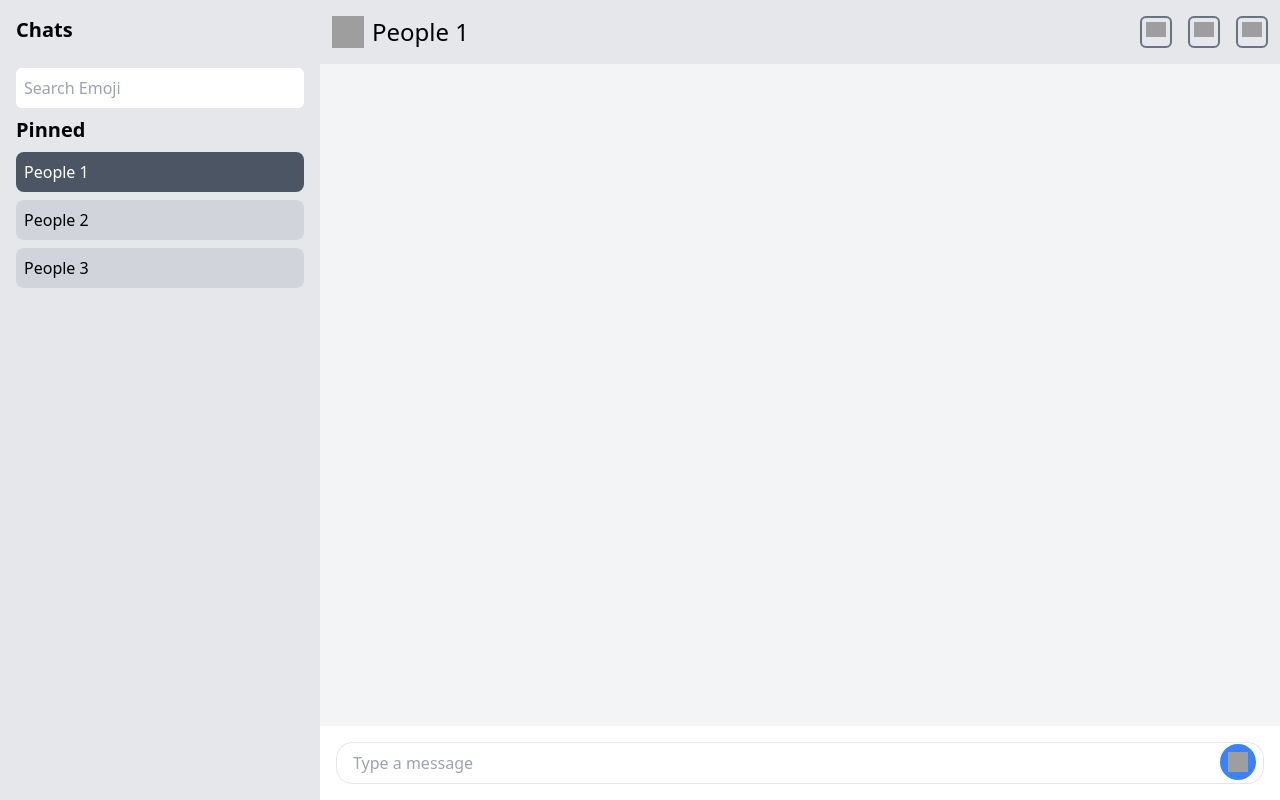
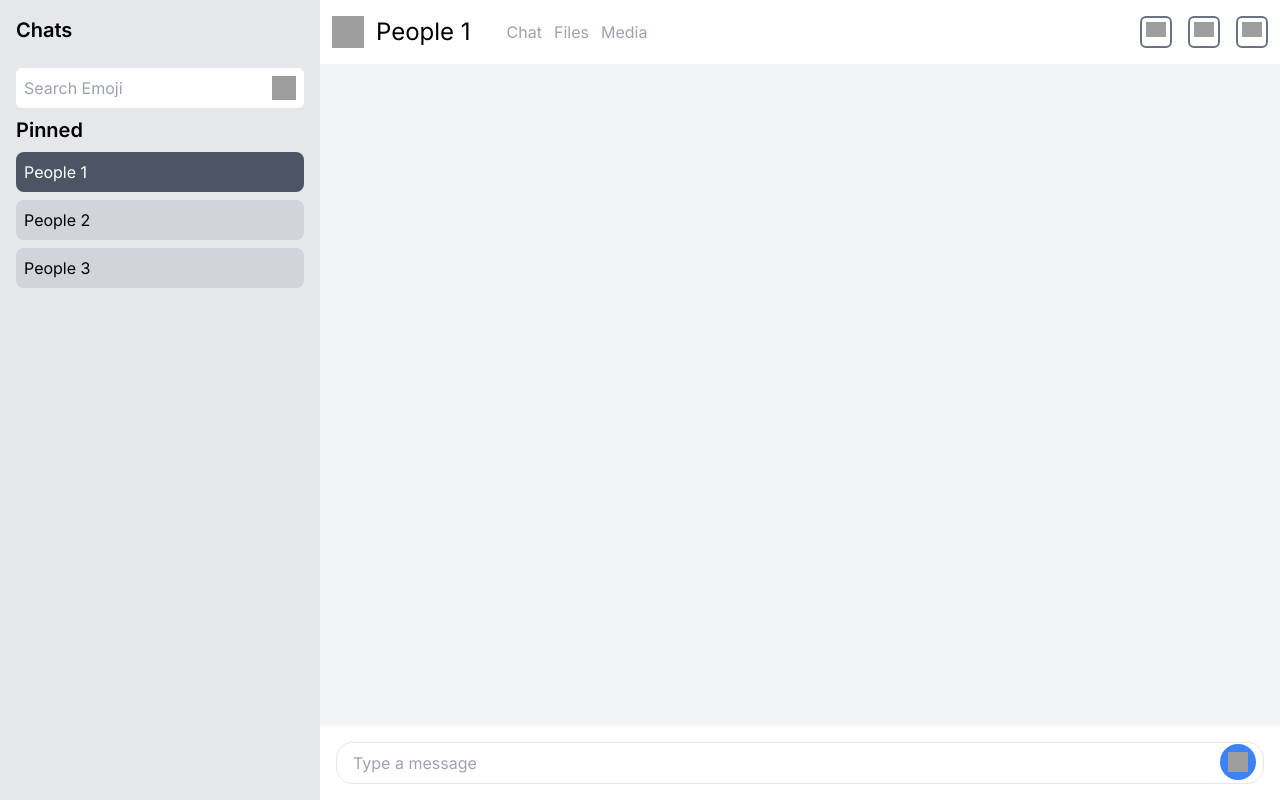
Before and after one commit to DeepanSenthilkumar005/chatapp, a React (Vite) app: page / in a window 1280 px wide. Built offline with nearby package versions, Linux system fonts and the light colour scheme; grey boxes are pictures that could not be loaded.

Commit message:
feat:add the time function

```diff
--- a/src/App.jsx
+++ b/src/App.jsx
@@ -4,7 +4,7 @@ import './index.css';
 
 function App() {
   return (
-    <div>
+    <div className='inter'>
       <ChatPage />
     </div>
   );
--- a/src/components/ChatPage.jsx
+++ b/src/components/ChatPage.jsx
@@ -1,26 +1,29 @@
 import React, { useState } from 'react';
 import Sidebar from './SideBar';
 
-
 function ChatPage() {
   const userIcon='https://cdn-icons-png.flaticon.com/512/3135/3135715.png';
-  const recieverIcon='https://mattfarley.ca/img/mf-avatar.svg'
+  const recieverIcon='https://mattfarley.ca/img/mf-avatar.svg';
   const phoneIcon="https://cdn-icons-png.flaticon.com/512/3415/3415136.png";
   const videoIcon='https://cdn-icons-png.flaticon.com/512/5346/5346453.png';
   const menuIcon='https://cdn-icons-png.flaticon.com/512/7794/7794505.png';
-  const sentIcon='https://cdn-icons-png.flaticon.com/512/3161/3161392.png'
+  const sentIcon='https://cdn-icons-png.flaticon.com/512/3161/3161392.png';
+
   const [messages, setMessages] = useState([]);
   const [inputMessage, setInputMessage] = useState('');
 
   const sendMessage = () => {
     if (inputMessage.trim()) {
-      setMessages([...messages, { text: inputMessage, sender: 'user' }]);
+      setMessages((prevMessages) => [
+        ...prevMessages,
+        { text: inputMessage, sender: 'user', time: new Date().toLocaleTimeString() }
+      ]);
+      setInputMessage('');
       setTimeout(() => {
         setMessages((prevMessages) => [
           ...prevMessages,
-          { text: `This is an automated response for ${inputMessage}`, sender: 'bot' }
+          { text: `This is an automated response for ${inputMessage}`, sender: 'bot', time: new Date().toLocaleTimeString() }
         ]);
-        setInputMessage('');
       }, 1000);
     }
   };
@@ -29,40 +32,50 @@ function ChatPage() {
     <div className="flex h-screen">
       <Sidebar />
       <div className="flex flex-col flex-1">
-        <header className="bg-gray-200 text-white flex p-3 justify-between py-4">
-            <div className="leftheader flex gap-1">
-            <img src={userIcon} alt="" title="" className="w-8 " />
-                <h1 className="text-2xl ms-1 text-black">People 1</h1>
+        <header className="text-white flex p-3 justify-between py-4">
+          <div className="leftheader flex justify-between gap-1">
+            <div className='flex'>
+              <img src={userIcon} alt="usericon" className="w-8" />
+              <h1 className="text-2xl ms-3 text-black">People 1</h1>
+            </div>
+            <div className='my-auto ms-8'>
+              <ul className='flex gap-3 text-gray-400'>
+                <li className='hover:cursor-pointer hover:scale-110 duration-200 hover:text-gray-600 hover:underline'>Chat</li>
+                <li className='hover:cursor-pointer hover:scale-110 duration-200 hover:text-gray-600 hover:underline'>Files</li>
+                <li className='hover:cursor-pointer hover:scale-110 duration-200 hover:text-gray-600 hover:underline'>Media</li>
+              </ul>
+            </div>
           </div>
           <div className="rigthheader flex">
             <ul className='flex gap-4'>
-                    <li className='border-2 border-gray-500 p-1 hover:bg-gray-00  hover:scale-105 duration-200 rounded-md'>
+              <li className='border-2 border-gray-500 p-1 hover:scale-105 duration-200 rounded-md'>
                 <img src={phoneIcon} alt="Phone Icon" className="w-5 hover:cursor-pointer" /></li>
-                    <li className='border-2 border-gray-500 p-1 hover:bg-gray-00 hover:scale-105 duration-200 rounded-md'>
+              <li className='border-2 border-gray-500 p-1 hover:scale-105 duration-200 rounded-md'>
                 <img src={videoIcon} alt="videoIcon" className="w-5 hover:cursor-pointer" /></li>
-                    <li className='border-2 border-gray-500 p-1 hover:bg-gray-00 hover:scale-105 duration-200 rounded-md'>
+              <li className='border-2 border-gray-500 p-1 hover:scale-105 duration-200 rounded-md'>
                 <img src={menuIcon} alt="MenuIcon" className="w-5 hover:cursor-pointer" /></li>
             </ul>
           </div>
         </header>
-        <main className="flex flex-col flex-1 overflow-y-auto p-4 space-y-4 bg-gray-100">
+        <main className="flex flex-col flex-1 overflow-y-auto p-4 no-scrollbar space-y-4 bg-gray-100">
           {messages.map((message, index) => (
-            <>
-            <div key={index} className={`flex ${message.sender === 'user' ? 'justify-end' : 'justify-start'}`}>
+            <div key={index} className={`flex ${message.sender === 'user' ? 'justify-end stm:ms-3 md:ms-6' : 'justify-start stm:me-3 md:me-6'}`}>
               <img
                 src={message.sender !== 'user' ? recieverIcon : userIcon}
                 alt={message.sender === 'user' ? 'User Avatar' : 'Bot Avatar'}
                 className="w-7 h-7 my-auto me-2"
               />
               <div className={`p-2 rounded-lg ${message.sender === 'user' ? 'bg-teal-300 text-gray-600' : 'bg-gray-300'}`}>
+                <div className="w-full flex justify-between text-gray-400">
+                  <div>{message.sender}</div>
+                  <div>{message.time}</div>
+                </div>
                 {message.text}
               </div>
             </div>
-
-            </>
           ))}
         </main>
-        <footer className="bg-white bottom-0 sticky p-4 relative flex space-x-2">
+        <footer className="bg-white bottom-0 p-4 relative flex space-x-2">
           <input
             type="text"
             value={inputMessage}
@@ -73,11 +86,10 @@ function ChatPage() {
           />
           <button
             onClick={sendMessage}
-            className="bg-blue-500 absolute right-6 mt-0.5 text-white p-2 rounded-full "
+            className="bg-blue-500 absolute right-6 mt-0.5 text-white p-2 rounded-full"
           >
             <span>
               <img className='aspect-square w-5' src={sentIcon} alt="senticon" />
-
             </span>
           </button>
         </footer>
--- a/src/components/SideBar.jsx
+++ b/src/components/SideBar.jsx
@@ -1,11 +1,17 @@
 import React from 'react';
 
 function Sidebar() {
+  const searchIcon = 'https://cdn-icons-png.flaticon.com/512/11741/11741045.png'
   return (
     <aside className="md:w-1/4 stm:hidden bg-gray-200 p-4">
       <div>
         <h2 className="text-xl font-semibold mb-4">Chats</h2>
-        <input type="text" className="p-2 my-2 rounded-md w-full space-y-2" placeholder='Search Emoji' />
+        <div className="relative">
+        <input type="text" id='searchBar' className="p-2 my-2 rounded-md w-full space-y-2" placeholder='Search Emoji' />
+        <label htmlFor="searchBar">
+          <img src={searchIcon} className='absolute w-6 h-6 right-2 top-4 my-auto hover:cursor-text' alt="" />
+        </label>
+        </div>
         <ul className="space-y-2">
             <li className='text-xl font-semibold'>Pinned</li>
           <li className="p-2 bg-gray-600 text-white rounded-lg cursor-pointer">People 1</li>
--- a/src/index.css
+++ b/src/index.css
@@ -1,4 +1,9 @@
+@import url('https://fonts.googleapis.com/css2?family=Inter:wght@400;500;600;700&display=swap');
 /* ./src/index.css */
 @tailwind base;
 @tailwind components;
 @tailwind utilities;
+
+.inter{
+    font-family: 'Inter', sans-serif;
+     }
--- a/tailwind.config.js
+++ b/tailwind.config.js
@@ -9,5 +9,13 @@ module.exports = {
       },
     },
   },
-  plugins: [],
+  plugins: [
+    function({ addUtilities })
+    { addUtilities(
+      { '.no-scrollbar': { '-ms-overflow-style': 'none',/* Internet Explorer 10+ */
+       'scrollbar-width': 'none', /* Firefox */ },
+        '.no-scrollbar::-webkit-scrollbar': { 'display': 'none', /* Safari and Chrome */ },
+       });
+       } ]
+
 }
```
Lines whose indentation alone changed are shown as unchanged.
